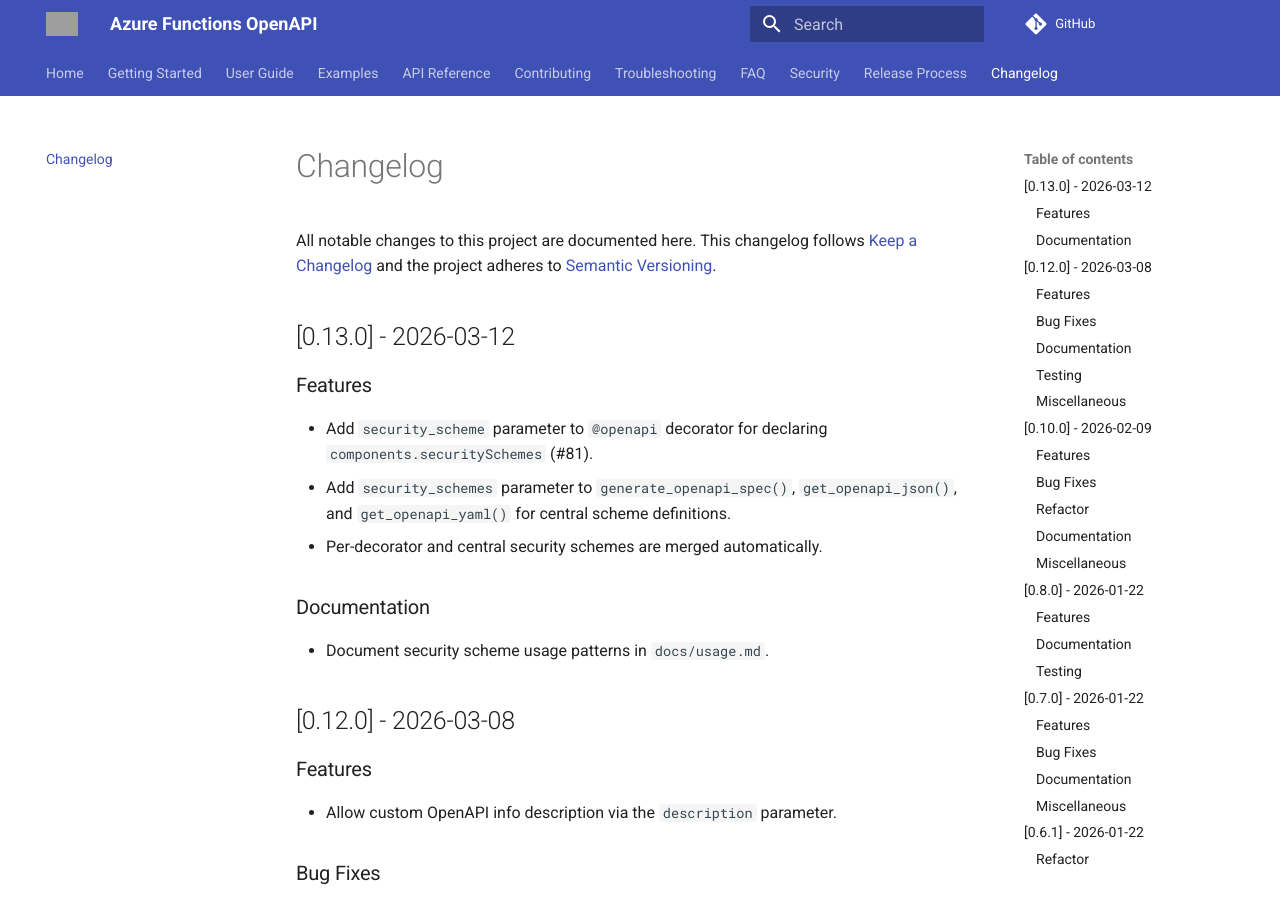
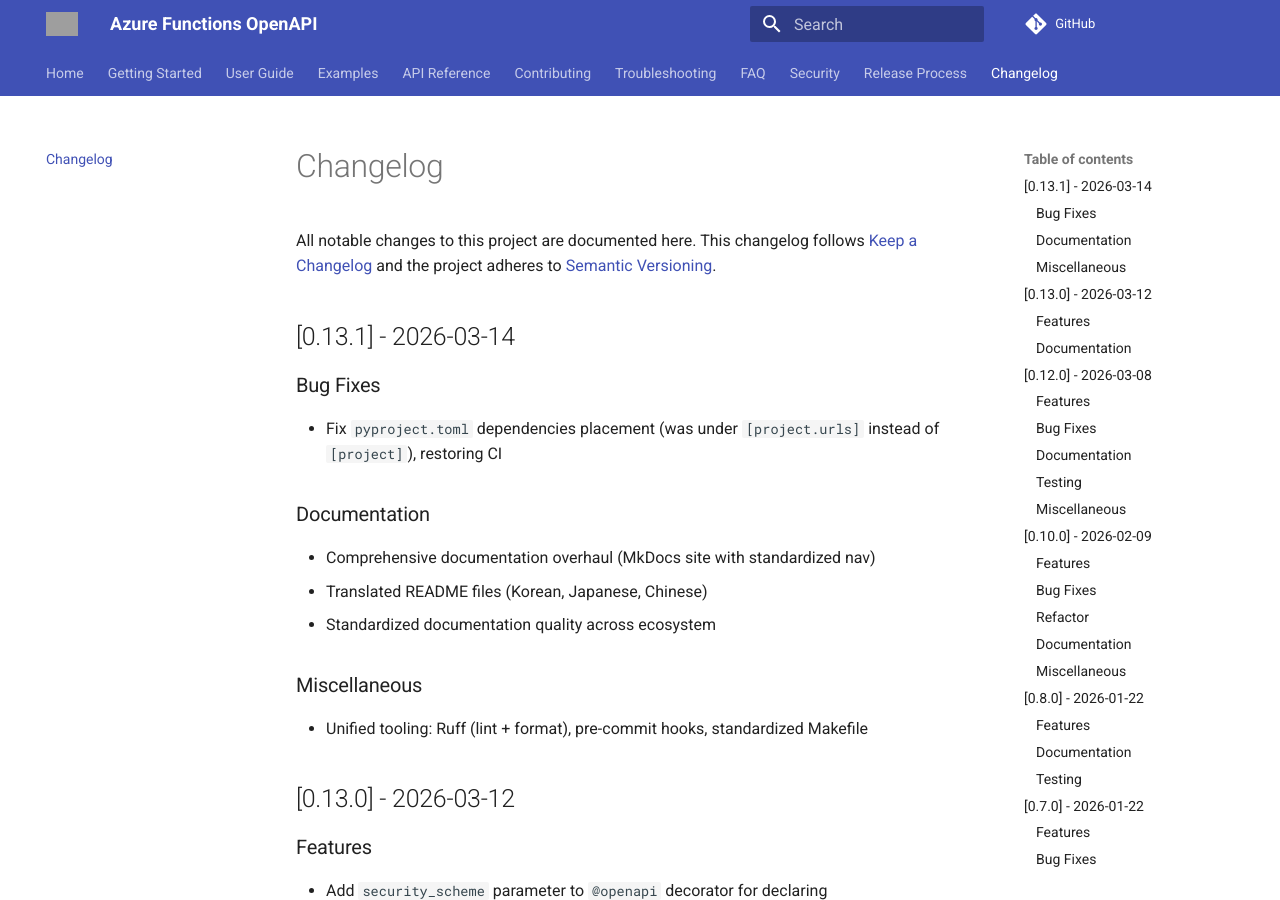
Before and after one commit to yeongseon/azure-functions-openapi, an MkDocs documentation site: the page built from docs/changelog.md, in a window 1280 px wide and 900 px high. Built offline with MkDocs 1.6.1 and Material for MkDocs 9.7.7, drawn with Linux system fonts in a browser that asks for light colours; comment, search, counter and statistics services are not loaded; grey boxes are pictures that could not be loaded.

Commit message:
build: bump version to 0.13.1

```diff
--- a/docs/changelog.md
+++ b/docs/changelog.md
@@ -3,6 +3,22 @@
 All notable changes to this project are documented here. This changelog follows
 [Keep a Changelog](https://keepachangelog.com/) and the project adheres to
 [Semantic Versioning](https://semver.org/).
+
+## [0.13.1] - 2026-03-14
+
+### Bug Fixes
+
+- Fix `pyproject.toml` dependencies placement (was under `[project.urls]` instead of `[project]`), restoring CI
+
+### Documentation
+
+- Comprehensive documentation overhaul (MkDocs site with standardized nav)
+- Translated README files (Korean, Japanese, Chinese)
+- Standardized documentation quality across ecosystem
+
+### Miscellaneous
+
+- Unified tooling: Ruff (lint + format), pre-commit hooks, standardized Makefile
 
 ## [0.13.0] - 2026-03-12
 
--- a/src/azure_functions_openapi/__init__.py
+++ b/src/azure_functions_openapi/__init__.py
@@ -10,7 +10,7 @@
 )
 from azure_functions_openapi.swagger_ui import render_swagger_ui
 
-__version__ = "0.13.0"
+__version__ = "0.13.1"
 
 __all__ = [
     "__version__",
```
Also changed, not shown: CHANGELOG.md (+15 -1 lines).
